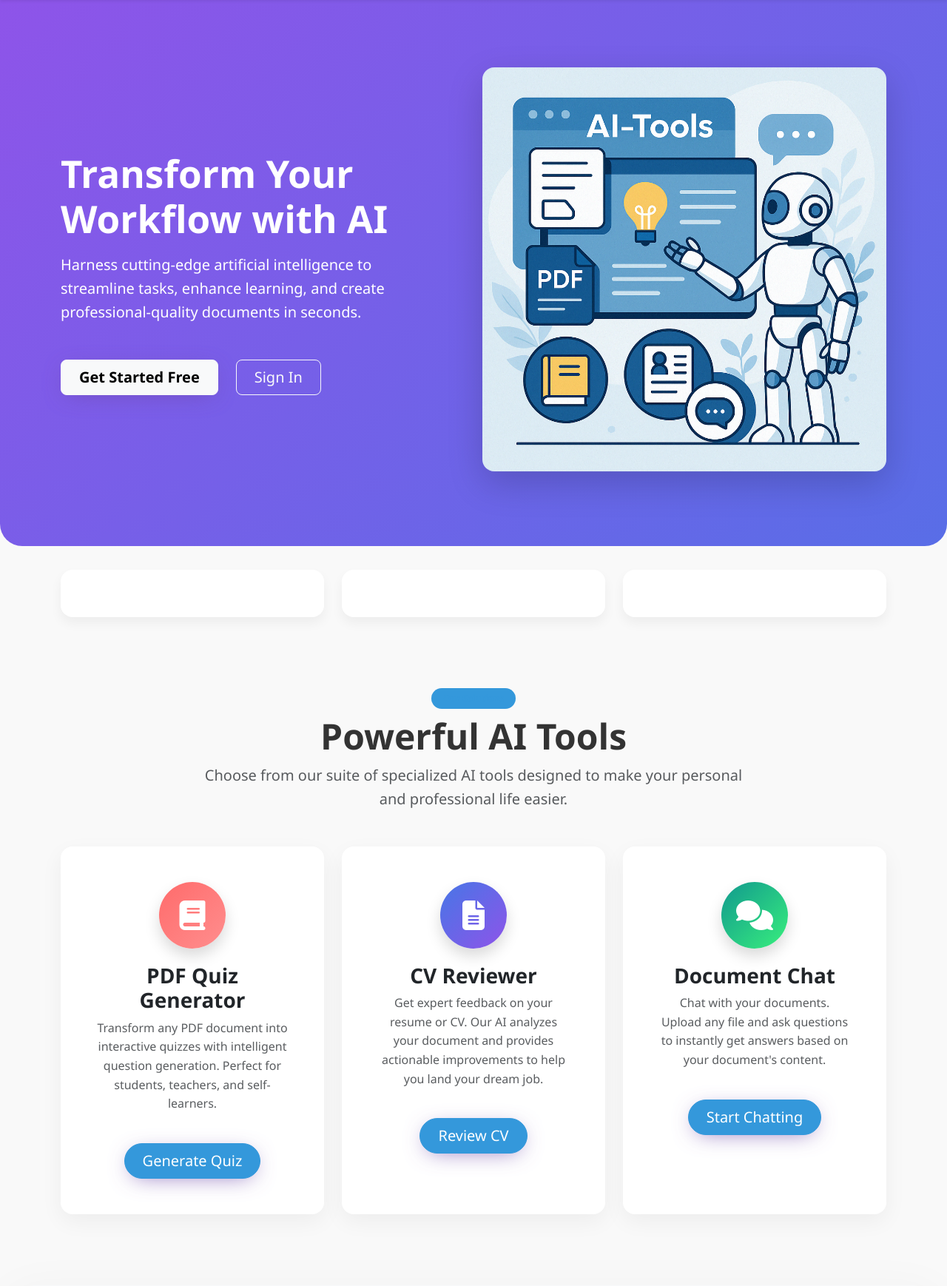
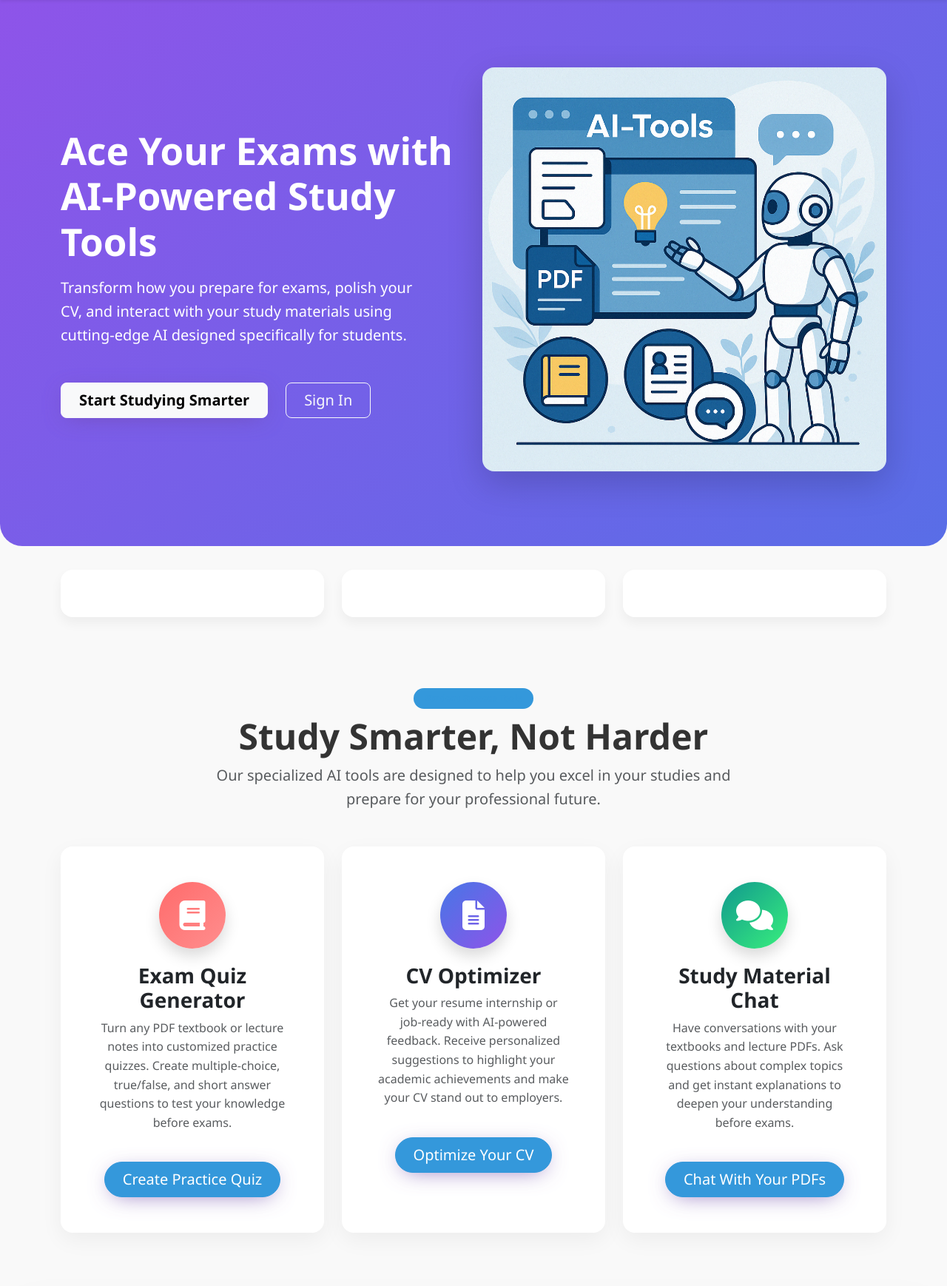
Before and after one commit to kennedy-ak/ai_tools_platform, a Django app: page / in a window 1280 px wide. Shown: the part 74-1812 px from the top of the page at 74% size. Run offline with Django 5.2, Linux system fonts and the light colour scheme; parts of the project's set-up code (start-up, migrations or seed data) failed here and were passed over; some libraries are stand-ins or nearby versions.

Commit message:
Update landing.html

```diff
--- a/templates/landing.html
+++ b/templates/landing.html
@@ -1,7 +1,7 @@
 {% extends 'base.html' %}
 {% load static %}
 
-{% block title %}NeuroTools - AI-Powered Tools for Productivity{% endblock %}
+{% block title %}NeuroTools - AI-Powered Study and Document Tools for Students{% endblock %}
 
 {% block content %}
 <!-- Hero Section with inline styles -->
@@ -9,22 +9,22 @@
     <div class="container py-5">
         <div class="row align-items-center">
             <div class="col-lg-6">
-                <h1 class="display-4 fw-bold mb-3" style="font-size: 3.2rem !important;">Transform Your Workflow with AI</h1>
-                <p class="lead mb-4 pe-lg-5">Harness cutting-edge artificial intelligence to streamline tasks, enhance learning, and create professional-quality documents in seconds.</p>
+                <h1 class="display-4 fw-bold mb-3" style="font-size: 3.2rem !important;">Ace Your Exams with AI-Powered Study Tools</h1>
+                <p class="lead mb-4 pe-lg-5">Transform how you prepare for exams, polish your CV, and interact with your study materials using cutting-edge AI designed specifically for students.</p>
                 {% if not user.is_authenticated %}
                 <div class="d-grid gap-3 d-md-flex justify-content-md-start mt-5">
-                    <a href="{% url 'accounts:register' %}" class="btn btn-light btn-lg px-4 me-md-2 fw-bold" style="box-shadow: 0 6px 30px -10px rgba(110, 72, 170, 0.8); transition: all 0.3s ease; position: relative; overflow: hidden;">Get Started Free</a>
+                    <a href="{% url 'accounts:register' %}" class="btn btn-light btn-lg px-4 me-md-2 fw-bold" style="box-shadow: 0 6px 30px -10px rgba(110, 72, 170, 0.8); transition: all 0.3s ease; position: relative; overflow: hidden;">Start Studying Smarter</a>
                     <a href="{% url 'accounts:login' %}" class="btn btn-outline-light btn-lg px-4">Sign In</a>
                 </div>
                 {% else %}
                 <div class="d-grid gap-3 d-md-flex justify-content-md-start mt-5">
-                    <a href="#tools" class="btn btn-light btn-lg px-5 fw-bold" style="box-shadow: 0 6px 30px -10px rgba(110, 72, 170, 0.8); transition: all 0.3s ease; position: relative; overflow: hidden;">Explore Tools</a>
+                    <a href="#tools" class="btn btn-light btn-lg px-5 fw-bold" style="box-shadow: 0 6px 30px -10px rgba(110, 72, 170, 0.8); transition: all 0.3s ease; position: relative; overflow: hidden;">Explore Study Tools</a>
                 </div>
                 {% endif %}
             </div>
             <div class="col-lg-6 d-none d-lg-block">
                 <div style="animation: floating 3s ease-in-out infinite;">
-                    <img src="{% static 'images/chat.png' %}" alt="AI Tools Illustration" class="img-fluid rounded shadow-lg" style="border-radius: 1rem !important; box-shadow: 0 1rem 3rem rgba(0,0,0,.175) !important;">
+                    <img src="{% static 'images/chat.png' %}" alt="Student Study Tools Illustration" class="img-fluid rounded shadow-lg" style="border-radius: 1rem !important; box-shadow: 0 1rem 3rem rgba(0,0,0,.175) !important;">
                 </div>
             </div>
         </div>
@@ -38,7 +38,7 @@
             <div class="card border-0 shadow-sm py-3" style="border-radius: 1rem !important; box-shadow: 0 .5rem 1rem rgba(0,0,0,.05) !important;">
                 <div class="card-body">
                     {% comment %} <h2 class="fw-bold text-primary mb-0">10,000+</h2>
-                    <p class="text-muted mb-0">Active Users</p> {% endcomment %}
+                    <p class="text-muted mb-0">Active Students</p> {% endcomment %}
                 </div>
             </div>
         </div>
@@ -46,7 +46,7 @@
             <div class="card border-0 shadow-sm py-3" style="border-radius: 1rem !important; box-shadow: 0 .5rem 1rem rgba(0,0,0,.05) !important;">
                 <div class="card-body">
                     {% comment %} <h2 class="fw-bold text-primary mb-0">50,000+</h2>
-                    <p class="text-muted mb-0">Documents Processed</p> {% endcomment %}
+                    <p class="text-muted mb-0">Practice Quizzes Generated</p> {% endcomment %}
                 </div>
             </div>
         </div>
@@ -54,7 +54,7 @@
             <div class="card border-0 shadow-sm py-3" style="border-radius: 1rem !important; box-shadow: 0 .5rem 1rem rgba(0,0,0,.05) !important;">
                 <div class="card-body">
                     {% comment %} <h2 class="fw-bold text-primary mb-0">4.9/5</h2>
-                    <p class="text-muted mb-0">User Satisfaction</p> {% endcomment %}
+                    <p class="text-muted mb-0">Exam Success Rate</p> {% endcomment %}
                 </div>
             </div>
         </div>
@@ -64,9 +64,9 @@
 <!-- Tools Section -->
 <div class="container py-5" id="tools">
     <div class="text-center mb-5">
-        <span class="badge bg-primary bg-opacity-10 text-primary px-3 py-2 rounded-pill mb-2">Our Solutions</span>
-        <h2 class="display-5 fw-bold">Powerful AI Tools</h2>
-        <p class="lead text-muted col-lg-8 mx-auto">Choose from our suite of specialized AI tools designed to make your personal and professional life easier.</p>
+        <span class="badge bg-primary bg-opacity-10 text-primary px-3 py-2 rounded-pill mb-2">Student Success Tools</span>
+        <h2 class="display-5 fw-bold">Study Smarter, Not Harder</h2>
+        <p class="lead text-muted col-lg-8 mx-auto">Our specialized AI tools are designed to help you excel in your studies and prepare for your professional future.</p>
     </div>
 
     <div class="row g-4">
@@ -76,10 +76,10 @@
                     <div style="width: 90px; height: 90px; margin: 0 auto 20px; display: flex; align-items: center; justify-content: center; font-size: 2.5rem; border-radius: 50%; color: white; background: linear-gradient(135deg, #FF6B6B, #FF8E8E); box-shadow: 0 10px 20px rgba(0, 0, 0, 0.15);">
                         <i class="fas fa-book"></i>
                     </div>
-                    <h3 class="card-title fw-bold">PDF Quiz Generator</h3>
-                    <p class="card-text text-muted">Transform any PDF document into interactive quizzes with intelligent question generation. Perfect for students, teachers, and self-learners.</p>
+                    <h3 class="card-title fw-bold">Exam Quiz Generator</h3>
+                    <p class="card-text text-muted">Turn any PDF textbook or lecture notes into customized practice quizzes. Create multiple-choice, true/false, and short answer questions to test your knowledge before exams.</p>
                     <div class="mt-4">
-                        <a href="{% url 'quiz_generator:index' %}" class="btn btn-lg btn-primary px-4 mt-3" style="border-radius: 50rem !important; box-shadow: 0 6px 30px -10px rgba(110, 72, 170, 0.8);">Generate Quiz</a>
+                        <a href="{% url 'quiz_generator:index' %}" class="btn btn-lg btn-primary px-4 mt-3" style="border-radius: 50rem !important; box-shadow: 0 6px 30px -10px rgba(110, 72, 170, 0.8);">Create Practice Quiz</a>
                     </div>
                 </div>
             </div>
@@ -91,10 +91,10 @@
                     <div style="width: 90px; height: 90px; margin: 0 auto 20px; display: flex; align-items: center; justify-content: center; font-size: 2.5rem; border-radius: 50%; color: white; background: linear-gradient(135deg, #4776E6, #8E54E9); box-shadow: 0 10px 20px rgba(0, 0, 0, 0.15);">
                         <i class="fas fa-file-alt"></i>
                     </div>
-                    <h3 class="card-title fw-bold">CV Reviewer</h3>
-                    <p class="card-text text-muted">Get expert feedback on your resume or CV. Our AI analyzes your document and provides actionable improvements to help you land your dream job.</p>
+                    <h3 class="card-title fw-bold">CV Optimizer</h3>
+                    <p class="card-text text-muted">Get your resume internship or job-ready with AI-powered feedback. Receive personalized suggestions to highlight your academic achievements and make your CV stand out to employers.</p>
                     <div class="mt-4">
-                        <a href="{% url 'cv_reviewer:index' %}" class="btn btn-lg btn-primary px-4 mt-3" style="border-radius: 50rem !important; box-shadow: 0 6px 30px -10px rgba(110, 72, 170, 0.8);">Review CV</a>
+                        <a href="{% url 'cv_reviewer:index' %}" class="btn btn-lg btn-primary px-4 mt-3" style="border-radius: 50rem !important; box-shadow: 0 6px 30px -10px rgba(110, 72, 170, 0.8);">Optimize Your CV</a>
                     </div>
                 </div>
             </div>
@@ -106,10 +106,10 @@
                     <div style="width: 90px; height: 90px; margin: 0 auto 20px; display: flex; align-items: center; justify-content: center; font-size: 2.5rem; border-radius: 50%; color: white; background: linear-gradient(135deg, #11998e, #38ef7d); box-shadow: 0 10px 20px rgba(0, 0, 0, 0.15);">
                         <i class="fas fa-comments"></i>
                     </div>
-                    <h3 class="card-title fw-bold">Document Chat</h3>
-                    <p class="card-text text-muted">Chat with your documents. Upload any file and ask questions to instantly get answers based on your document's content.</p>
+                    <h3 class="card-title fw-bold">Study Material Chat</h3>
+                    <p class="card-text text-muted">Have conversations with your textbooks and lecture PDFs. Ask questions about complex topics and get instant explanations to deepen your understanding before exams.</p>
                     <div class="mt-4">
-                        <a href="{% url 'document_chat:index' %}" class="btn btn-lg btn-primary px-4 mt-3" style="border-radius: 50rem !important; box-shadow: 0 6px 30px -10px rgba(110, 72, 170, 0.8);">Start Chatting</a>
+                        <a href="{% url 'document_chat:index' %}" class="btn btn-lg btn-primary px-4 mt-3" style="border-radius: 50rem !important; box-shadow: 0 6px 30px -10px rgba(110, 72, 170, 0.8);">Chat With Your PDFs</a>
                     </div>
                 </div>
             </div>
@@ -121,9 +121,9 @@
 <div class="py-5 my-5" style="background: linear-gradient(to bottom, #f8f9fa, #ffffff); border-radius: 50px; margin: 30px auto; box-shadow: 0 0 60px rgba(0, 0, 0, 0.03);">
     <div class="container py-5">
         <div class="text-center mb-5">
-            <span class="badge bg-primary bg-opacity-10 text-primary px-3 py-2 rounded-pill mb-2">Why NeuroTools</span>
-            <h2 class="display-5 fw-bold">Smart Technology, Better Results</h2>
-            <p class="lead text-muted col-lg-8 mx-auto">We combine state-of-the-art AI with intuitive design to help you accomplish more.</p>
+            <span class="badge bg-primary bg-opacity-10 text-primary px-3 py-2 rounded-pill mb-2">Why Students Love Us</span>
+            <h2 class="display-5 fw-bold">Designed for Academic Success</h2>
+            <p class="lead text-muted col-lg-8 mx-auto">Our tools are specifically built to help students master course material, prepare for exams, and launch their careers.</p>
         </div>
 
         <div class="row g-5 mt-3">
@@ -131,109 +131,38 @@
                 <div style="width: 70px; height: 70px; display: flex; align-items: center; justify-content: center; font-size: 1.8rem; border-radius: 50%; color: white; margin: 0 auto 1.5rem; background: linear-gradient(135deg, #6e48aa, #9d50bb); box-shadow: 0 10px 20px rgba(0, 0, 0, 0.1);">
                     <i class="fas fa-bolt"></i>
                 </div>
-                <h3 class="fw-bold">Lightning Fast</h3>
-                <p class="text-muted">Our AI tools process your requests in seconds, not minutes, saving you valuable time on every task.</p>
+                <h3 class="fw-bold">Study Efficiently</h3>
+                <p class="text-muted">Generate practice questions and get answers about your study materials in seconds, allowing you to focus on learning instead of searching.</p>
             </div>
             <div class="col-md-4 text-center">
                 <div style="width: 70px; height: 70px; display: flex; align-items: center; justify-content: center; font-size: 1.8rem; border-radius: 50%; color: white; margin: 0 auto 1.5rem; background: linear-gradient(135deg, #6e48aa, #9d50bb); box-shadow: 0 10px 20px rgba(0, 0, 0, 0.1);">
                     <i class="fas fa-lock"></i>
                 </div>
-                <h3 class="fw-bold">Bank-Level Security</h3>
-                <p class="text-muted">Your documents and data are encrypted and processed securely. We never store sensitive information longer than necessary.</p>
+                <h3 class="fw-bold">Privacy Protected</h3>
+                <p class="text-muted">Your academic documents and personal information are encrypted and processed securely, keeping your study materials and CV private.</p>
             </div>
             <div class="col-md-4 text-center">
                 <div style="width: 70px; height: 70px; display: flex; align-items: center; justify-content: center; font-size: 1.8rem; border-radius: 50%; color: white; margin: 0 auto 1.5rem; background: linear-gradient(135deg, #6e48aa, #9d50bb); box-shadow: 0 10px 20px rgba(0, 0, 0, 0.1);">
                     <i class="fas fa-brain"></i>
                 </div>
-                <h3 class="fw-bold">Intelligent Analysis</h3>
-                <p class="text-muted">Powered by advanced language models that understand context and provide meaningful, accurate insights.</p>
+                <h3 class="fw-bold">Exam-Focused Intelligence</h3>
+                <p class="text-muted">Our AI understands academic content and creates questions that mirror real exam formats, helping you prepare effectively for tests and assessments.</p>
             </div>
         </div>
     </div>
 </div>
-{% comment %}
-<!-- Testimonials -->
-<div class="container py-5 my-5">
-    <div class="text-center mb-5">
-        <span class="badge bg-primary bg-opacity-10 text-primary px-3 py-2 rounded-pill mb-2">Testimonials</span>
-        <h2 class="display-5 fw-bold">What Our Users Say</h2>
-        <p class="lead text-muted col-lg-8 mx-auto">Join thousands of satisfied professionals and students using NeuroTools.</p>
-    </div>
-
-    <div class="row g-4">
-        <div class="col-md-4">
-            <div class="card h-100" style="border-radius: 16px; border: none; box-shadow: 0 10px 30px rgba(0, 0, 0, 0.05); overflow: hidden; transition: all 0.3s ease;">
-                <div class="card-body p-4 position-relative">
-                    <div style="font-size: 3rem; color: rgba(110, 72, 170, 0.2); position: absolute; top: 20px; right: 20px;">
-                        <i class="fas fa-quote-right"></i>
-                    </div>
-                    <p class="card-text mb-4">"The PDF Quiz Generator has completely changed how I study. I can create practice questions from any textbook in seconds!"</p>
-                    <div class="d-flex align-items-center">
-                        <div class="rounded-circle bg-primary bg-opacity-10 d-flex align-items-center justify-content-center" style="width: 50px; height: 50px;">
-                            <span class="fw-bold text-primary">JM</span>
-                        </div>
-                        <div class="ms-3">
-                            <h5 class="mb-0 fw-bold">Jamie Miller</h5>
-                            <small class="text-muted">Medical Student</small>
-                        </div>
-                    </div>
-                </div>
-            </div>
-        </div>
-
-        <div class="col-md-4">
-            <div class="card h-100" style="border-radius: 16px; border: none; box-shadow: 0 10px 30px rgba(0, 0, 0, 0.05); overflow: hidden; transition: all 0.3s ease;">
-                <div class="card-body p-4 position-relative">
-                    <div style="font-size: 3rem; color: rgba(110, 72, 170, 0.2); position: absolute; top: 20px; right: 20px;">
-                        <i class="fas fa-quote-right"></i>
-                    </div>
-                    <p class="card-text mb-4">"The CV Reviewer tool provided insights I would have never considered. Got three interview calls after implementing the suggestions!"</p>
-                    <div class="d-flex align-items-center">
-                        <div class="rounded-circle bg-primary bg-opacity-10 d-flex align-items-center justify-content-center" style="width: 50px; height: 50px;">
-                            <span class="fw-bold text-primary">AR</span>
-                        </div>
-                        <div class="ms-3">
-                            <h5 class="mb-0 fw-bold">Alex Rodriguez</h5>
-                            <small class="text-muted">Software Engineer</small>
-                        </div>
-                    </div>
-                </div>
-            </div>
-        </div>
-
-        <div class="col-md-4">
-            <div class="card h-100" style="border-radius: 16px; border: none; box-shadow: 0 10px 30px rgba(0, 0, 0, 0.05); overflow: hidden; transition: all 0.3s ease;">
-                <div class="card-body p-4 position-relative">
-                    <div style="font-size: 3rem; color: rgba(110, 72, 170, 0.2); position: absolute; top: 20px; right: 20px;">
-                        <i class="fas fa-quote-right"></i>
-                    </div>
-                    <p class="card-text mb-4">"Document Chat allows me to quickly get answers from long reports without reading through everything. Huge time-saver for my research!"</p>
-                    <div class="d-flex align-items-center">
-                        <div class="rounded-circle bg-primary bg-opacity-10 d-flex align-items-center justify-content-center" style="width: 50px; height: 50px;">
-                            <span class="fw-bold text-primary">SP</span>
-                        </div>
-                        <div class="ms-3">
-                            <h5 class="mb-0 fw-bold">Sarah Patel</h5>
-                            <small class="text-muted">Research Analyst</small>
-                        </div>
-                    </div>
-                </div>
-            </div>
-        </div>
-    </div>
-</div> {% endcomment %}
 
 <!-- CTA Section -->
 <div class="container py-5">
     <div class="row justify-content-center">
         <div class="col-lg-10">
             <div class="text-white text-center p-5" style="background: linear-gradient(135deg, #6e48aa, #9d50bb); border-radius: 20px; box-shadow: 0 15px 35px rgba(0, 0, 0, 0.1); position: relative; overflow: hidden;">
-                <h2 class="display-5 fw-bold mb-4">Ready to boost your productivity?</h2>
-                <p class="lead mb-5">Join thousands of professionals and students who are already using NeuroTools to work smarter, not harder.</p>
+                <h2 class="display-5 fw-bold mb-4">Ready to ace your next exam?</h2>
+                <p class="lead mb-5">Join thousands of students who are using NeuroTools to improve their grades, prepare for tests, and build career-ready CVs.</p>
                 {% if not user.is_authenticated %}
-                <a href="{% url 'accounts:register' %}" class="btn btn-light btn-lg px-5 fw-bold" style="box-shadow: 0 6px 30px -10px rgba(0, 0, 0, 0.3); transition: all 0.3s ease;">Create Free Account</a>
+                <a href="{% url 'accounts:register' %}" class="btn btn-light btn-lg px-5 fw-bold" style="box-shadow: 0 6px 30px -10px rgba(0, 0, 0, 0.3); transition: all 0.3s ease;">Create Student Account</a>
                 {% else %}
-                <a href="#tools" class="btn btn-light btn-lg px-5 fw-bold" style="box-shadow: 0 6px 30px -10px rgba(0, 0, 0, 0.3); transition: all 0.3s ease;">Explore Tools</a>
+                <a href="#tools" class="btn btn-light btn-lg px-5 fw-bold" style="box-shadow: 0 6px 30px -10px rgba(0, 0, 0, 0.3); transition: all 0.3s ease;">Explore Study Tools</a>
                 {% endif %}
             </div>
         </div>
```
